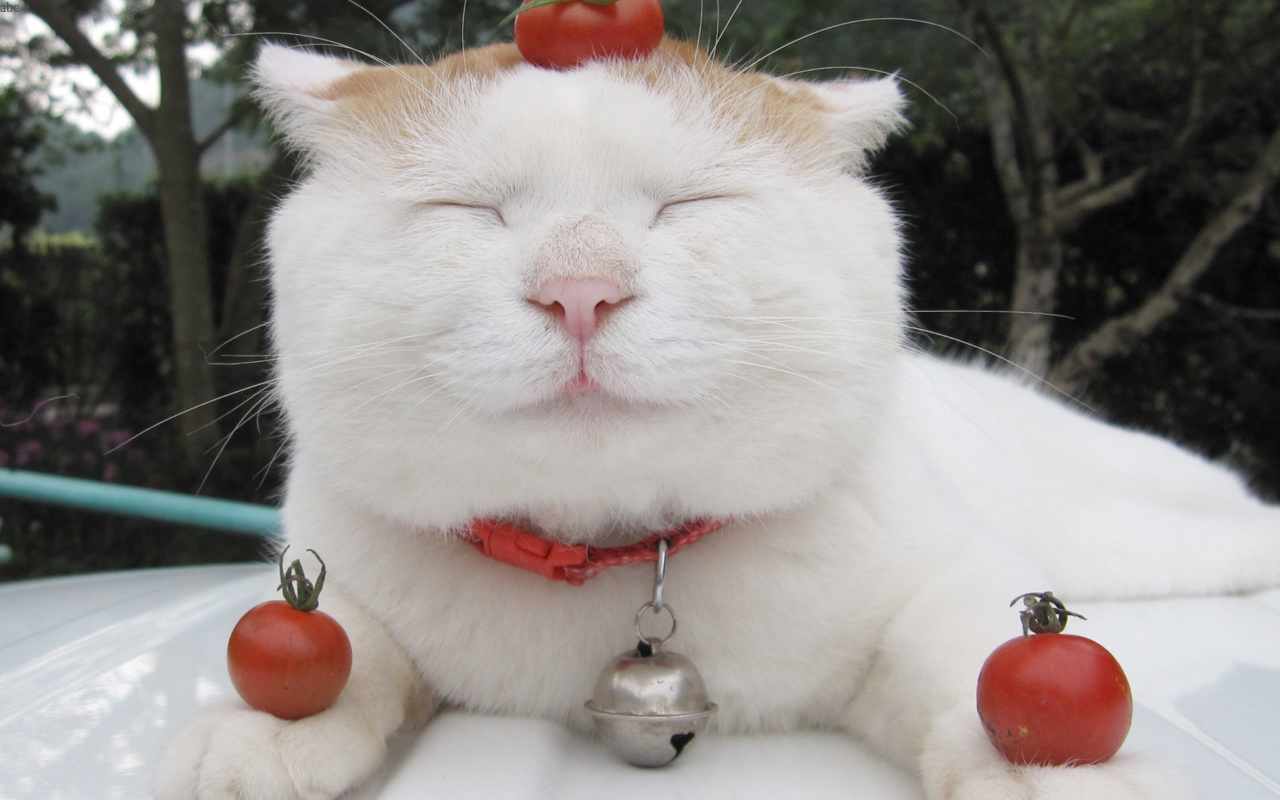
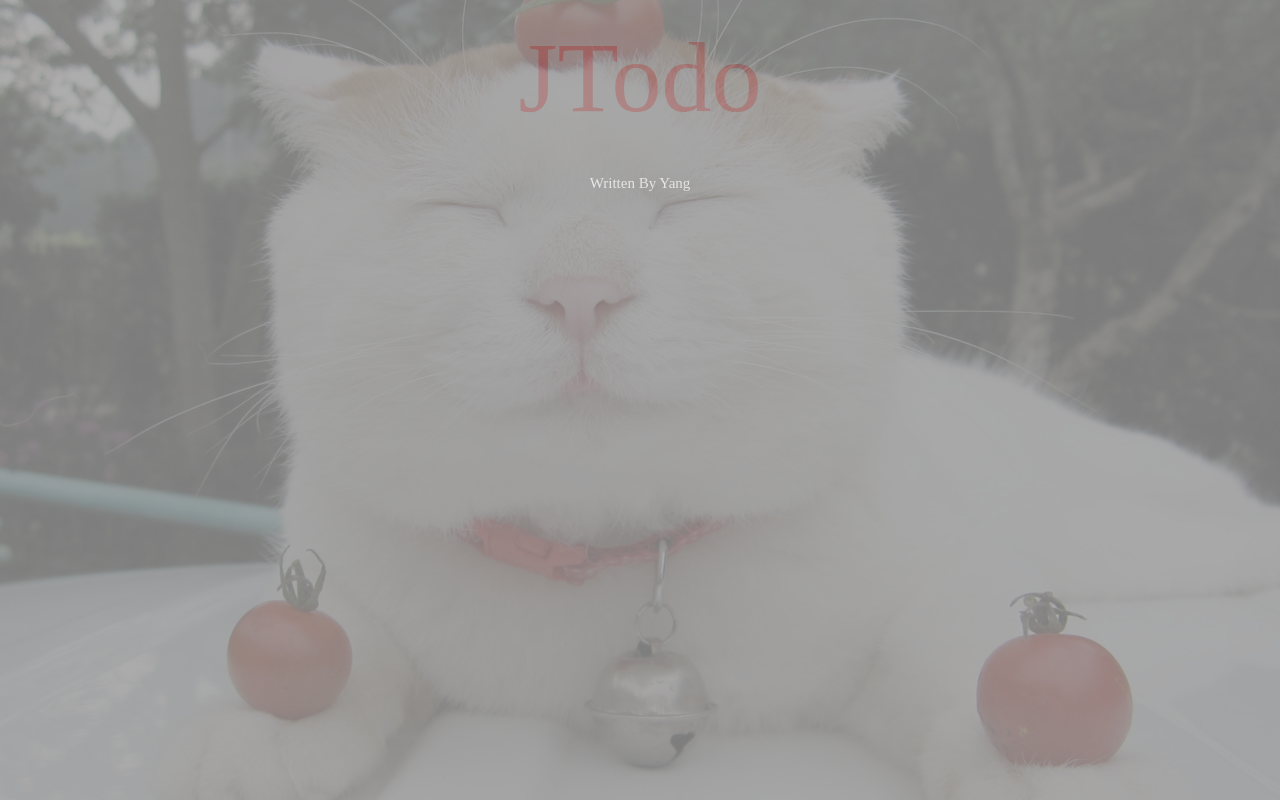
Before and after one commit to yangdepp/vue-learning, a Vue app: page / in a window 1280 px wide. Built offline with nearby package versions, Linux system fonts and the light colour scheme; the HTML template or start-up script is replaced by a standard one.

Commit message:
header footer样式

```diff
--- a/src/app.vue
+++ b/src/app.vue
@@ -1,17 +1,45 @@
 <template>
-  <div>{{text}}</div>
+  <div id="app">
+    <div id="cover">
+       <Header></Header>
+       <Todo></Todo>
+       <Footer></Footer>
+    </div>
+  </div>
 </template>
 <script>
+import Header from './todo/header.vue';
+import Footer from './todo/footer.jsx';
+import Todo from './todo/todo.vue';
 export default {
   data(){
     return{
       text: 'abc'
     }
+  },
+  components:{
+    Header,
+    Footer,
+    Todo
   }
 }
 </script>
-<style>
-  .text{
-    color: red;
-  }
+<style lang="stylus">
+    #app {
+        position: absolute;
+        left: 0;
+        right: 0;
+        top: 0;
+        bottom: 0;
+    }
+    #cover {
+        position: absolute;
+        left: 0;
+        right: 0;
+        top: 0;
+        bottom: 0;
+        background-color: #999;
+        opacity: .8;
+        z-index: -1;
+    }
 </style>
--- /dev/null
+++ b/src/assets/styles/footer.styl
@@ -0,0 +1,7 @@
+#footer {
+  margin 40px
+  text-align: center
+  color: #eee
+  font-size 15px
+  text-shadow 0 3px 0 2px #eee
+}
--- a/src/todo/footer.jsx
+++ b/src/todo/footer.jsx
@@ -0,0 +1,16 @@
+import '../assets/styles/footer.styl'
+
+export default{
+  data(){
+    return{
+      author: 'Yang'
+    }
+  },
+  render(){
+    return (
+      <div id="footer">
+        <span>Written By {this.author}</span>
+      </div>
+    )
+  }
+}
--- a/src/todo/header.vue
+++ b/src/todo/header.vue
@@ -0,0 +1,21 @@
+<template>
+  <header class="main-header">
+    <h1>JTodo</h1>
+  </header>
+</template>
+<script>
+export default {
+
+}
+</script>
+<style lang="stylus" scoped>
+  .main-header {
+      text-align center
+      h1 {
+          font-size 100px
+          color rgba(175, 47, 47, .4)
+          font-weight 400
+          margin 20px
+      }
+  }
+</style>
```
Also changed, not shown: src/todo/item.vue (+11 -0 lines), src/todo/todo.vue (+11 -0 lines).
